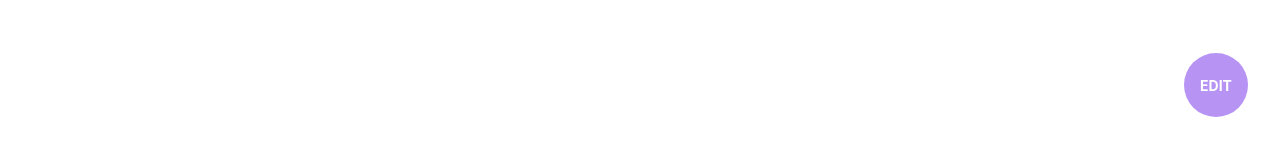
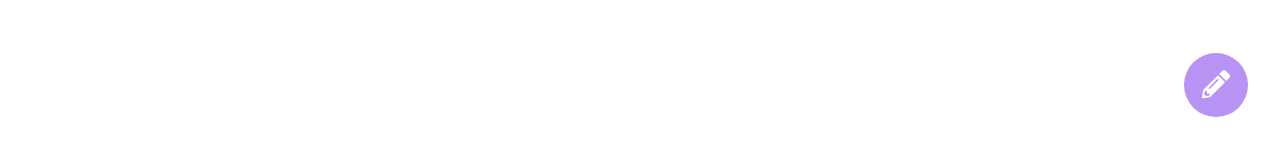
Before and after one commit to tarikhamilton/one-rep-max, a React (Create React App) app: page / in a window 1280 px wide. Shown: the part 645-797 px from the top of the page. Built offline with nearby package versions, Linux system fonts and the light colour scheme.

Commit message:
Update buttons labels to be icons

```diff
--- a/package.json
+++ b/package.json
@@ -3,6 +3,9 @@
   "version": "0.1.0",
   "private": true,
   "dependencies": {
+    "@fortawesome/fontawesome-svg-core": "^1.2.32",
+    "@fortawesome/free-solid-svg-icons": "^5.15.1",
+    "@fortawesome/react-fontawesome": "^0.1.12",
     "@testing-library/jest-dom": "^4.2.4",
     "@testing-library/react": "^9.5.0",
     "@testing-library/user-event": "^7.2.1",
--- a/src/App.tsx
+++ b/src/App.tsx
@@ -9,6 +9,12 @@ import TextInput from './components/Inputs/TextInput'
 import { toPercent } from './helpers'
 import './tailwind.css'
 import NumberInput from './components/Inputs/NumberInput'
+import { FontAwesomeIcon } from '@fortawesome/react-fontawesome'
+import {
+  faPencilAlt,
+  faSave,
+  faUndoAlt,
+} from '@fortawesome/free-solid-svg-icons'
 
 const App: FC<any> = () => {
   const [value, setValue] = useLocalStorage('one-rep-max', defaultExercises)
@@ -36,20 +42,27 @@ const App: FC<any> = () => {
         {editing ? (
           <>
             <CircleBtn
+              title="Save"
               onClick={() => {
                 dispatch({ type: ACTIONS.SAVE_EDIT })
                 setValue(editingExercises)
               }}
             >
-              Save
+              <FontAwesomeIcon icon={faSave} size="2x" />
             </CircleBtn>
-            <CircleBtn onClick={() => dispatch({ type: ACTIONS.CANCEL_EDIT })}>
-              Undo
+            <CircleBtn
+              title="Undo"
+              onClick={() => dispatch({ type: ACTIONS.CANCEL_EDIT })}
+            >
+              <FontAwesomeIcon icon={faUndoAlt} size="2x" />
             </CircleBtn>
           </>
         ) : (
-          <CircleBtn onClick={() => dispatch({ type: ACTIONS.START_EDITING })}>
-            Edit
+          <CircleBtn
+            title="Edit"
+            onClick={() => dispatch({ type: ACTIONS.START_EDITING })}
+          >
+            <FontAwesomeIcon icon={faPencilAlt} size="2x" />
           </CircleBtn>
         )}
       </section>
--- a/src/components/CircleBtn.tsx
+++ b/src/components/CircleBtn.tsx
@@ -2,7 +2,7 @@ import React, { FC } from 'react'
 
 const CircleBtn: FC<any> = (props: any) => (
   <div
-    className="inline-block relative p-8 m-2 rounded-full text-white text-sm font-bold uppercase bg-purple-400"
+    className="inline-block relative p-8 m-2 rounded-full cursor-pointer text-white text-sm font-bold uppercase bg-purple-400"
     {...props}
   >
     <span
```
Also changed, not shown: 1 other file (tests, documents, lock files or other folders).
